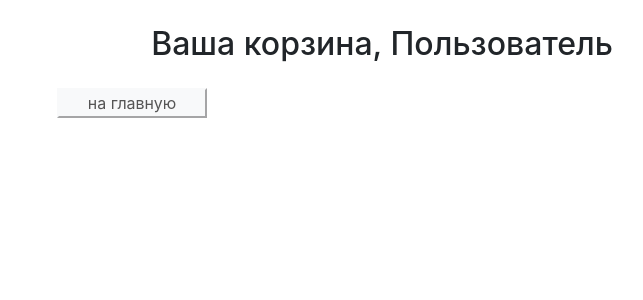
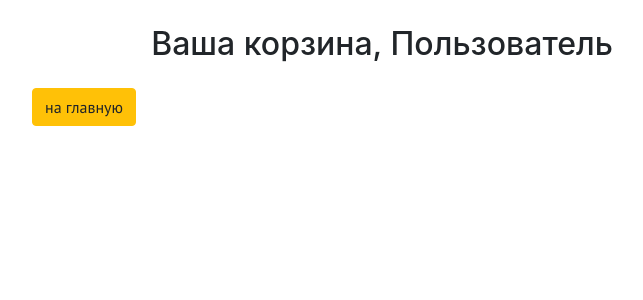
Before and after one commit to halexx7/logistic_Dj, a Django app: page /basket/ in a window 1280 px wide. Shown: the top 300 px of the page, without its empty margins (258-901 px from the left). Run offline with Django 3.2, Linux system fonts and the light colour scheme; a user stored in the database is signed in; data comes from the database, SQL or seed files in the repository; data that the repository does not hold is empty; parts of the project's set-up code (start-up, migrations or seed data) failed here and were passed over; some libraries are stand-ins or nearby versions.

Commit message:
lesson_11. UPD button

```diff
--- a/basketapp/templates/basketapp/basket.html
+++ b/basketapp/templates/basketapp/basket.html
@@ -6,9 +6,7 @@
 <div class="basket_list">
     {% include 'basketapp/includes/inc_basket_list.html' %}
 </div>
-<button class="btn-light">
-    <a href="{% url 'main' %}">
-        на главную
-    </a>
-</button>
+<a class="btn  btn-warning" href="{% url 'main' %}" role="button">
+    на главную
+</a>
 {% endblock %}
--- a/basketapp/templates/basketapp/includes/inc_basket_list.html
+++ b/basketapp/templates/basketapp/includes/inc_basket_list.html
@@ -5,12 +5,10 @@
     <span class="product_name">{{ item.service.name }}</span>
     <span class="product_price">{{ item.service.price }}&nbspруб</span>
     <input type="number" name="{{ item.pk }}" min="0" value="{{ item.quantity }}">
-    <span class="product_cost">{{ item.cost }}&nbspруб</span>
-    <button class="btn-light">
-        <a href="{% url 'basket:remove' item.pk %}" class="">
-            удалить
-        </a>
-    </button>
+    <!-- <span class="product_cost">{{ item.cost }}&nbspруб</span> -->
+    <a href="{% url 'basket:remove' item.pk %}" class="btn  btn-danger  ml-4  mr-4  p-1" role="button">
+        удалить
+    </a>
 </div>
 {% endfor %}
 
```
